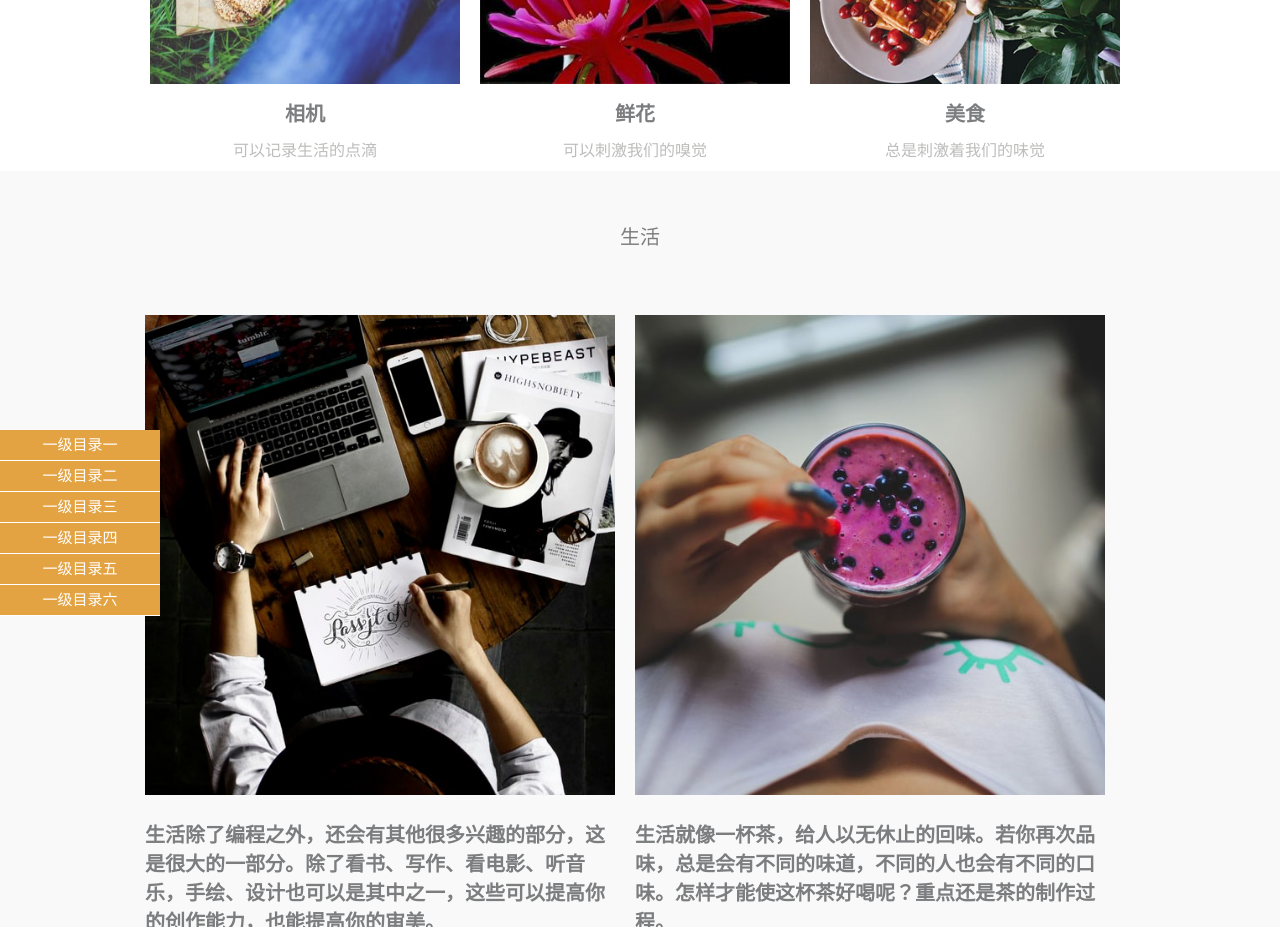
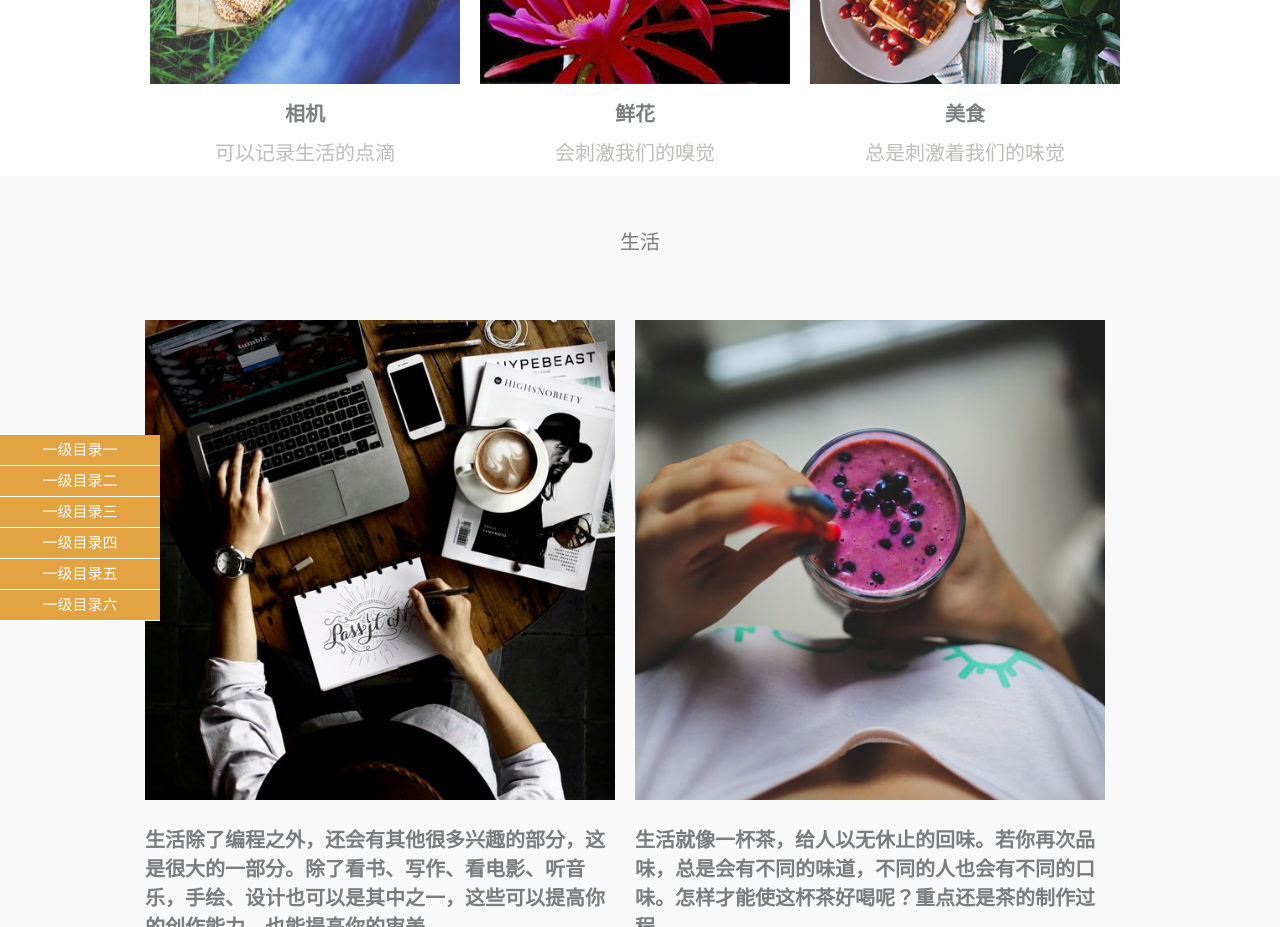
Before and after one commit to Jomsou/Jomsou-site, a plain HTML site: page index.html in a window 1280 px wide. Shown: the part 1140-2067 px from the top of the page. Drawn offline with Linux system fonts and the light colour scheme.

Commit message:
“修改de3字体”

```diff
--- a/CSS/style.css
+++ b/CSS/style.css
@@ -207,6 +207,7 @@ p {
     padding-top: 10px;
 }
 .des3 {
+	font-size: 20px;
 	color: #bdbdbc;
     padding-top: 10px;
     text-align: center;
--- a/index.html
+++ b/index.html
@@ -79,7 +79,7 @@
             <div class="icon_ico">
                 <img src="images/03-02.jpg" alt="">
                 <div class="des2">鲜花</div>
-                <div class="des3">可以刺激我们的嗅觉</div>
+                <div class="des3">会刺激我们的嗅觉</div>
             </div>
             <div class="icon_ico">
                 <img src="images/03-03.jpg" alt="">
```
